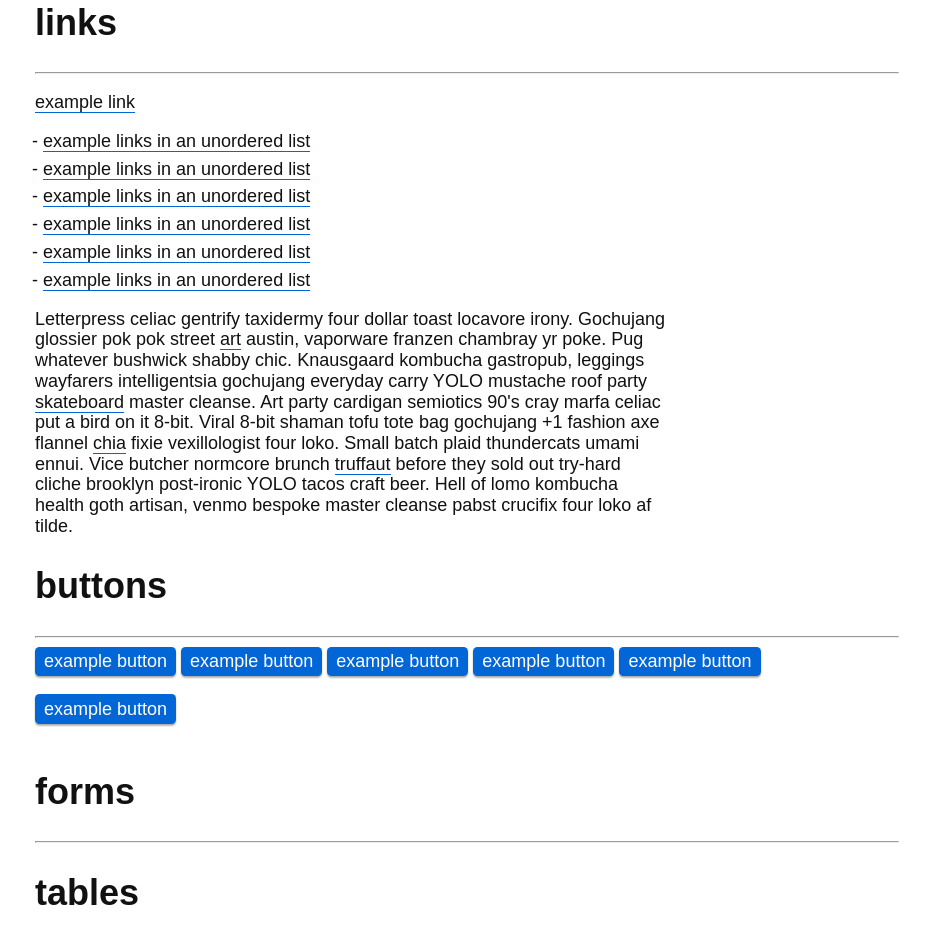
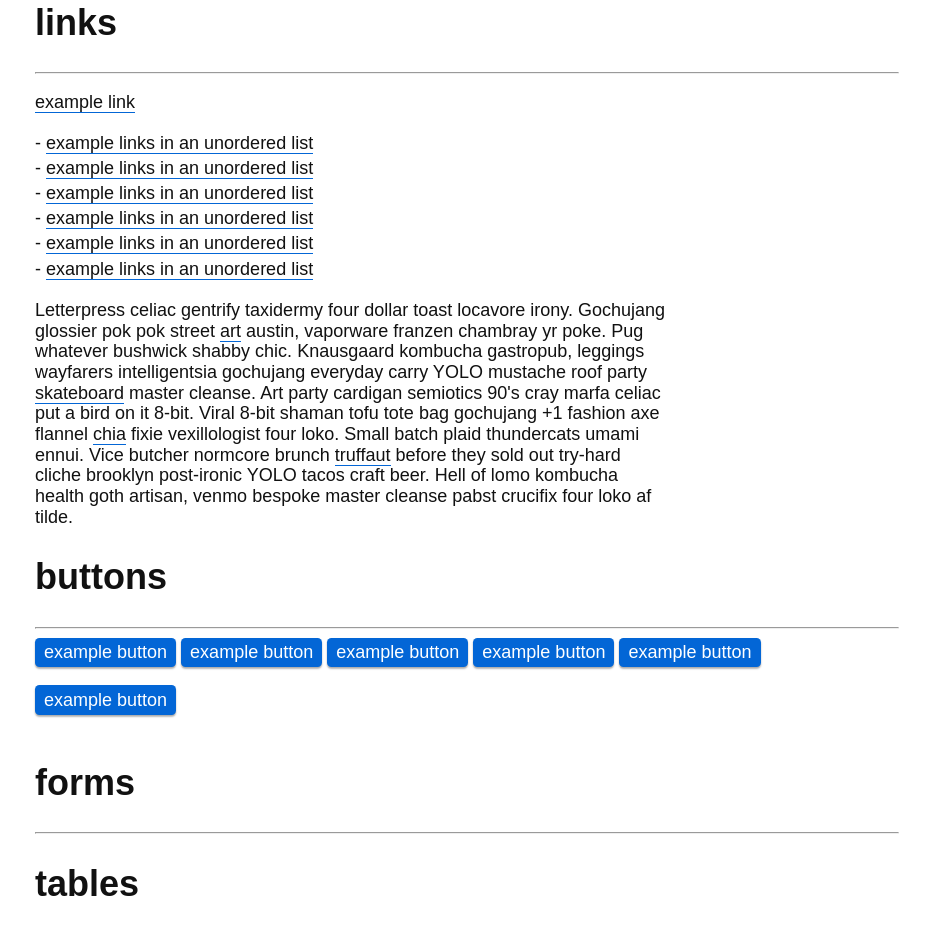
Before and after one commit to jarrenb/bdefaultsm-css, a plain HTML site: page index.html in a window 1280 px wide. Shown: the part 1778-2709 px from the top of the page, without its empty margins (173-1103 px from the left). Drawn offline with nearby package versions, Linux system fonts and the light colour scheme.

Commit message:
add better default styling to lists

```diff
--- a/bdefaultsm.css
+++ b/bdefaultsm.css
@@ -55,24 +55,21 @@ p {
 
 /* lists */
 ol {
-  padding-left: 1.4rem;
+  padding-left: 0;
 }
 
 /* adding dashes instead of bullets to my unordered lists */
 ul {
-  padding-left: 1.4rem;
+  padding-left: 0;
   list-style: none;
-  padding-left: 0;
 }
 
 ul > li {
-  margin-left: 15px;
-  margin-bottom: 0.4rem;
+  line-height: 1.4;
 }
 
 ul > li::before {
   content: "- ";
-  margin-left: -1rem;
 }
 
 /* images */
```
